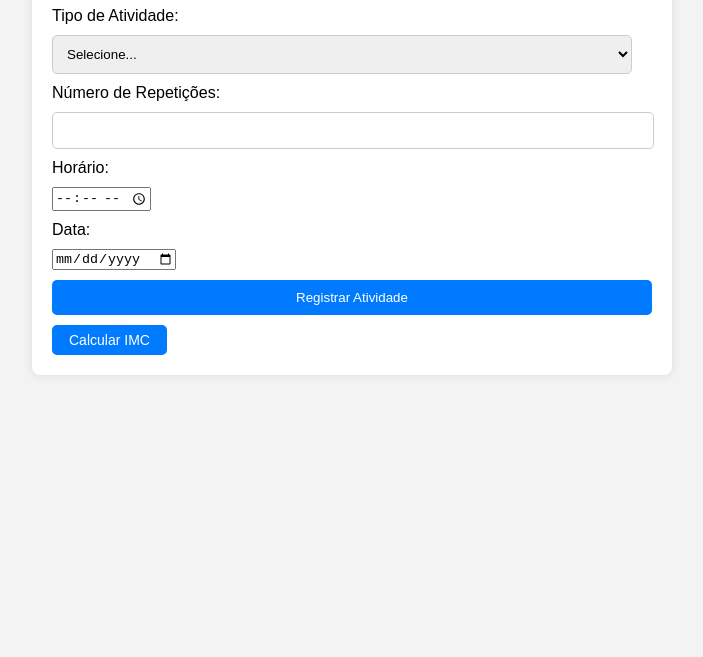
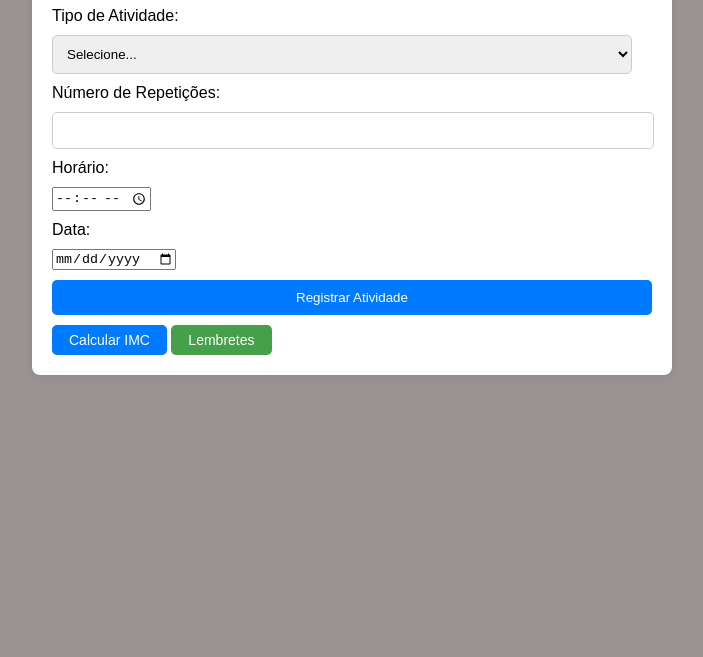
Before and after one commit to ViniBomfim/App_Fitness, a plain HTML site: page templates/atividade_fisica.html in a window 1280 px wide. Shown: the part 143-800 px from the top of the page, without its empty margins (288-991 px from the left). Drawn offline with Linux system fonts and the light colour scheme.

Commit message:
Update atividade_fisica.html

```diff
--- a/templates/atividade_fisica.html
+++ b/templates/atividade_fisica.html
@@ -1,5 +1,3 @@
-
-
 <!DOCTYPE html>
 <html lang="en">
 <head>
@@ -11,7 +9,7 @@
             font-family: Arial, sans-serif;
             margin: 0;
             padding: 0;
-            background-color: #f3f3f3;
+            background-color: #4c404090;
         }
         .container {
             width: 600px;
@@ -60,9 +58,18 @@
             border-radius: 5px;
             background-color: #007bff;
             color: #fff;
-            text-decoration: none; /
+            text-decoration: none;
         }
-
+        .btn-lembretes{
+            display: inline-block;
+            padding: 5px 15px;
+            font-size: 14px;
+            border: 2px solid #45a049;
+            border-radius: 5px;
+            background-color: #45a049;
+            color: #fff;
+            text-decoration: none;
+        }
 
         .btn-calcular:hover {
             background-color: #0056b3;
@@ -94,6 +101,7 @@
             <input type="submit" value="Registrar Atividade">
         </form>
         <a href="/calculadora_imc" class="btn-calcular">Calcular IMC</a>
+        <a href="/lembretes" class="btn-lembretes">Lembretes</a>
     </div>
 
 </body>
```
